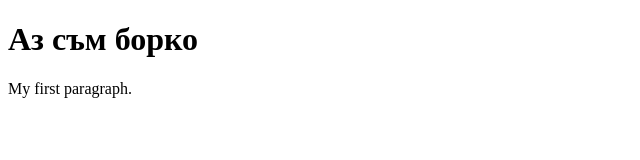
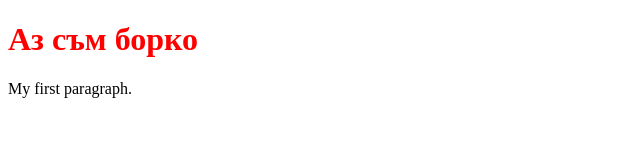
Before and after one commit to ivaylo-ovcharov/new-project, a plain HTML site: page index.html in a window 1280 px wide. Shown: the whole page, without its empty margins (0-640 px from the left). Drawn offline with Linux system fonts and the light colour scheme.

Commit message:
смени цвета на заглавието

```diff
--- a/index.html
+++ b/index.html
@@ -5,8 +5,13 @@
         </head>
         <body>
 
-        <h1>Аз съм борко</h1>
+        <h1 class="zaglavie">Аз съм борко</h1>
         <p>My first paragraph.</p>
 
         </body>
+        <style>
+            .zaglavie {
+                color: red
+            }
+        </style>
     </html>
```
